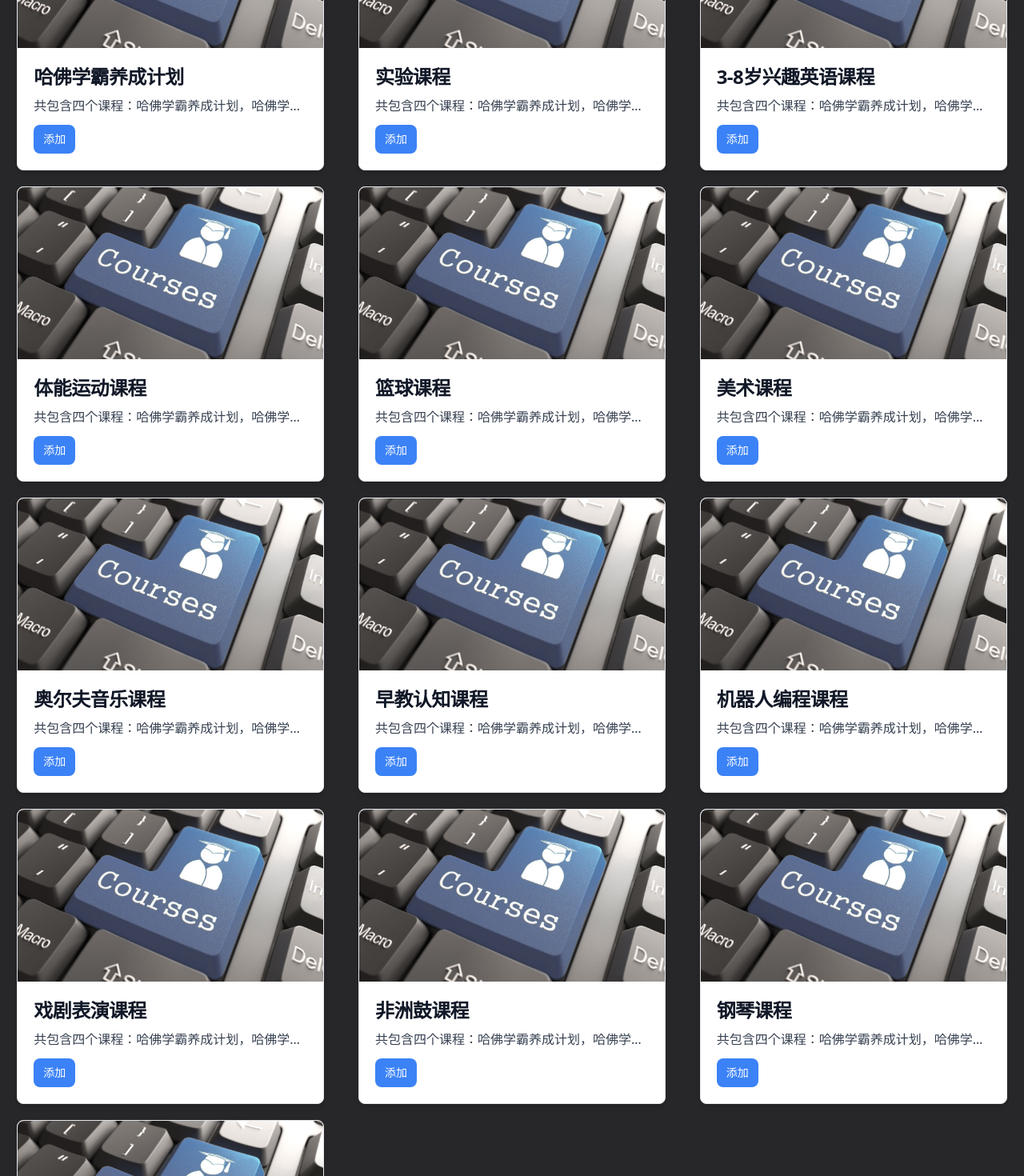
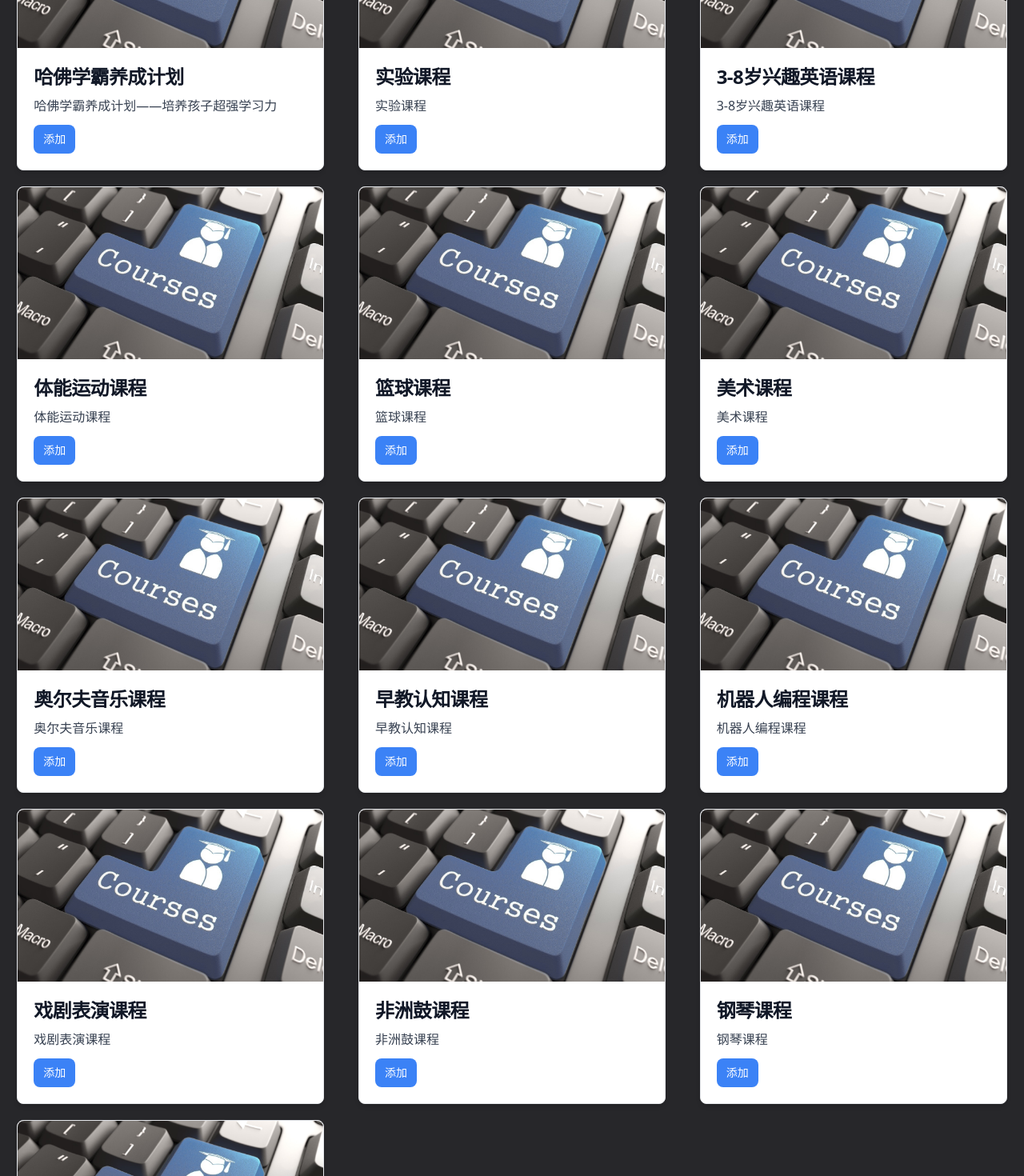
Before and after one commit to cuitaocrazy/supervision, a Next.js app in the folder web-site/simple-shopping/: page /test in a window 1280 px wide. Shown: the part 260-1730 px from the top of the page at 80% size. Built offline with nearby package versions, Linux system fonts and the light colour scheme; no server answers.

Commit message:
界面传值

```diff
--- a/web-site/simple-shopping/components/NavOrderBtn.tsx
+++ b/web-site/simple-shopping/components/NavOrderBtn.tsx
@@ -1,13 +1,16 @@
 import { FC } from 'react'
 import { useAppSelector } from '../app/hook'
-import { selectCount } from '../features/order-cart/counterSlice'
+import { selectCount, selectCarList } from '../features/order-cart/counterSlice'
 import { motion } from 'framer-motion'
-import { useRouter } from 'next/router'
+import Router from 'next/router'
 
 const NavOrderBtn: FC = () => {
   const count = useAppSelector(selectCount)
-  const router = useRouter()
-  return <button className="relative text-white" onClick={() => { router.push('/shoppingCarList') }}>
+  const carList = useAppSelector(selectCarList)
+  const CarListStr = carList.map((item) => {
+    return JSON.stringify(item)
+  })
+  return <button className="relative text-white" onClick={() => { Router.push({ pathname: '/shoppingCarList', query: { carList: CarListStr } }) }}>
   <svg xmlns="http://www.w3.org/2000/svg" className="w-6 h-6" fill="none" viewBox="0 0 24 24" stroke="currentColor">
     <path strokeLinecap="round" strokeLinejoin="round" strokeWidth="2" d="M3 3h2l.4 2M7 13h10l4-8H5.4M7 13L5.4 5M7 13l-2.293 2.293c-.63.63-.184 1.707.707 1.707H17m0 0a2 2 0 100 4 2 2 0 000-4zm-8 2a2 2 0 11-4 0 2 2 0 014 0z" />
   </svg>
--- a/web-site/simple-shopping/features/order-cart/counterSlice.ts
+++ b/web-site/simple-shopping/features/order-cart/counterSlice.ts
@@ -1,19 +1,38 @@
 import { createSlice, ReducersMapObject, Action, AnyAction } from '@reduxjs/toolkit'
+export type Order ={
+  USVOrgID?: string,
+  USVItemID?: string,
+  USVItemName?: string,
+  USVItemDesc?: string,
+  PayerRemark?: string,
+  TranAmt: number,
+  image:string
+}
 
 export const counterSlice = createSlice({
   name: 'orderCartItemCounter',
   initialState: {
     value: 0,
+    carList: [],
   },
   reducers: {
-    increment: (state) => {
+    increment: (state, { payload }) => {
       state.value += 1
+      state.carList.push(payload.payload)
     },
-    decrement: (state) => {
+    decrement: (state, { payload }) => {
       state.value -= 1
+      // for (let i = 0; i < state.carList.length; i++) {
+      //   if (state.carList.USVItemID === payload.payload.USVItemID) {
+      //     state.carList.splice(i, 1)
+      //     state.value -= 1
+      //     break
+      //   }
+      // }
     },
     clear: (state) => {
       state.value = 0
+      state.carList = []
     },
   },
 })
@@ -22,6 +41,8 @@ export const { increment, decrement, clear } = counterSlice.actions
 
 export const selectCount = (state: {[counterSlice.name]: ReturnType<typeof counterSlice.reducer>}) => state[counterSlice.name].value
 
+export const selectCarList = (state: {[counterSlice.name]: ReturnType<typeof counterSlice.reducer>}) => state[counterSlice.name].carList
+
 const appendReducer = <S, A extends Action = AnyAction>(reducerMap: ReducersMapObject<S, A>) => ({ ...reducerMap, [counterSlice.name]: counterSlice.reducer })
 
 export default appendReducer
--- a/web-site/simple-shopping/pages/shoppingCarList.tsx
+++ b/web-site/simple-shopping/pages/shoppingCarList.tsx
@@ -2,7 +2,7 @@ import type { NextPage } from 'next'
 import Layout from '@/components/layout'
 import ShoppingCar from '@/components/ShoppingCar'
 // import { useForm, SubmitHandler } from 'react-hook-form'
-import Router from 'next/router'
+import Router, { useRouter } from 'next/router'
 import { useState } from 'react'
 
 type Order ={
@@ -17,21 +17,18 @@ type Order ={
 
 const ShoppingCarList: NextPage = () => {
   const [chosenLesson, setChosenLesson] = useState<Order>({ TranAmt: 0, image: '' })
-
+  const router = useRouter()
+  const { carList } = router.query
   const onSubmit = () => {
     Router.push({
       pathname: '/qrCode',
       query: chosenLesson,
     })
   }
+  console.log('aaaaa')
+  console.log(carList)
+  const demoShoppingList : Order[] = carList.map((item: string) => { return JSON.parse(item) })
 
-  const demoShoppingList : Order[] = [
-    { USVOrgID: 'Edu1', USVItemID: 'Id1', USVItemName: '哈佛学霸养成计划——培养孩子超强学习力', USVItemDesc: '哈佛学霸养成计划——培养孩子超强学习力', TranAmt: 100, image: '102.jpeg' },
-    { USVOrgID: 'Edu1', USVItemID: 'Id1', USVItemName: '哈佛学霸养成计划——培养孩子超强学习力', USVItemDesc: '哈佛学霸养成计划——培养孩子超强学习力', TranAmt: 100, image: '102.jpeg' },
-    { USVOrgID: 'Edu1', USVItemID: 'Id1', USVItemName: '哈佛学霸养成计划——培养孩子超强学习力', USVItemDesc: '哈佛学霸养成计划——培养孩子超强学习力', TranAmt: 100, image: '102.jpeg' },
-    { USVOrgID: 'Edu1', USVItemID: 'Id1', USVItemName: '哈佛学霸养成计划——培养孩子超强学习力', USVItemDesc: '哈佛学霸养成计划——培养孩子超强学习力', TranAmt: 100, image: '102.jpeg' },
-    { USVOrgID: 'Edu1', USVItemID: 'Id1', USVItemName: '哈佛学霸养成计划——培养孩子超强学习力', USVItemDesc: '哈佛学霸养成计划——培养孩子超强学习力', TranAmt: 100, image: '102.jpeg' },
-  ]
   console.log(demoShoppingList)
 
   // 向后台发送要够买的课程数据
--- a/web-site/simple-shopping/pages/test.tsx
+++ b/web-site/simple-shopping/pages/test.tsx
@@ -3,39 +3,43 @@ import Layout from '@/components/layout'
 import Card from '@/components/Card'
 import { useAppDispatch } from '@/app/hook'
 import { increment } from '@/features/order-cart/counterSlice'
+// import type Order from '@/interface'
+type Order ={
+  USVOrgID?: string,
+  USVItemID?: string,
+  USVItemName?: string,
+  USVItemDesc?: string,
+  PayerRemark?: string,
+  TranAmt: number,
+  image:string
+}
 
 const Test: NextPage = () => {
   const dispatch = useAppDispatch()
+
+  const demoOrder : Order[] = [
+    { USVOrgID: 'Edu1', USVItemID: 'Id1', USVItemName: '哈佛学霸养成计划', USVItemDesc: '哈佛学霸养成计划——培养孩子超强学习力', TranAmt: 100, image: '1.jpeg' },
+    { USVOrgID: 'Edu1', USVItemID: 'Id2', USVItemName: '实验课程', USVItemDesc: '实验课程', TranAmt: 100, image: '1.jpeg' },
+    { USVOrgID: 'Edu1', USVItemID: 'Id3', USVItemName: '3-8岁兴趣英语课程', USVItemDesc: '3-8岁兴趣英语课程', TranAmt: 100, image: '1.jpeg' },
+    { USVOrgID: 'Edu1', USVItemID: 'Id4', USVItemName: '体能运动课程', USVItemDesc: '体能运动课程', TranAmt: 100, image: '1.jpeg' },
+    { USVOrgID: 'Edu1', USVItemID: 'Id5', USVItemName: '篮球课程', USVItemDesc: '篮球课程', TranAmt: 100, image: '1.jpeg' },
+    { USVOrgID: 'Edu1', USVItemID: 'Id6', USVItemName: '美术课程', USVItemDesc: '美术课程', TranAmt: 100, image: '1.jpeg' },
+    { USVOrgID: 'Edu1', USVItemID: 'Id7', USVItemName: '奥尔夫音乐课程', USVItemDesc: '奥尔夫音乐课程', TranAmt: 100, image: '1.jpeg' },
+    { USVOrgID: 'Edu1', USVItemID: 'Id8', USVItemName: '早教认知课程', USVItemDesc: '早教认知课程', TranAmt: 100, image: '1.jpeg' },
+    { USVOrgID: 'Edu1', USVItemID: 'Id9', USVItemName: '机器人编程课程', USVItemDesc: '机器人编程课程', TranAmt: 100, image: '1.jpeg' },
+    { USVOrgID: 'Edu1', USVItemID: 'Id10', USVItemName: '戏剧表演课程', USVItemDesc: '戏剧表演课程', TranAmt: 100, image: '1.jpeg' },
+    { USVOrgID: 'Edu1', USVItemID: 'Id11', USVItemName: '非洲鼓课程', USVItemDesc: '非洲鼓课程', TranAmt: 100, image: '1.jpeg' },
+    { USVOrgID: 'Edu1', USVItemID: 'Id12', USVItemName: '钢琴课程', USVItemDesc: '钢琴课程', TranAmt: 100, image: '1.jpeg' },
+    { USVOrgID: 'Edu1', USVItemID: 'Id13', USVItemName: '古筝课程', USVItemDesc: '古筝课程', TranAmt: 100, image: '1.jpeg' },
+  ]
+
   return <Layout title="测试">
     <div className="grid col-span-4 py-6 m-auto xl:grid-cols-3 lg:grid-cols-2 max-w-7xl">
-      <Card key="123" image="1.jpeg" title="哈佛学霸养成计划" descript="共包含四个课程：哈佛学霸养成计划，哈佛学霸学习力之道，哈佛学霸学习力之术，哈佛学霸的学科启蒙应试宝典" amt={1} onAdd={ () => dispatch(increment())}/>
-      <Card key="123" image="1.jpeg" title="实验课程" descript="共包含四个课程：哈佛学霸养成计划，哈佛学霸学习力之道，哈佛学霸学习力之术，哈佛学霸的学科启蒙应试宝典" amt={1} onAdd={ () => dispatch(increment())}/>
-      <Card key="123" image="1.jpeg" title="3-8岁兴趣英语课程" descript="共包含四个课程：哈佛学霸养成计划，哈佛学霸学习力之道，哈佛学霸学习力之术，哈佛学霸的学科启蒙应试宝典" amt={1} onAdd={ () => dispatch(increment())}/>
-      <Card key="123" image="1.jpeg" title="体能运动课程" descript="共包含四个课程：哈佛学霸养成计划，哈佛学霸学习力之道，哈佛学霸学习力之术，哈佛学霸的学科启蒙应试宝典" amt={1} onAdd={ () => dispatch(increment())}/>
-      <Card key="123" image="1.jpeg" title="篮球课程" descript="共包含四个课程：哈佛学霸养成计划，哈佛学霸学习力之道，哈佛学霸学习力之术，哈佛学霸的学科启蒙应试宝典" amt={1} onAdd={ () => dispatch(increment())}/>
-      <Card key="123" image="1.jpeg" title="美术课程" descript="共包含四个课程：哈佛学霸养成计划，哈佛学霸学习力之道，哈佛学霸学习力之术，哈佛学霸的学科启蒙应试宝典" amt={1} onAdd={ () => dispatch(increment())}/>
-      <Card key="123" image="1.jpeg" title="奥尔夫音乐课程" descript="共包含四个课程：哈佛学霸养成计划，哈佛学霸学习力之道，哈佛学霸学习力之术，哈佛学霸的学科启蒙应试宝典" amt={1} onAdd={ () => dispatch(increment())}/>
-      <Card key="123" image="1.jpeg" title="早教认知课程" descript="共包含四个课程：哈佛学霸养成计划，哈佛学霸学习力之道，哈佛学霸学习力之术，哈佛学霸的学科启蒙应试宝典" amt={1} onAdd={ () => dispatch(increment())}/>
-      <Card key="123" image="1.jpeg" title="机器人编程课程" descript="共包含四个课程：哈佛学霸养成计划，哈佛学霸学习力之道，哈佛学霸学习力之术，哈佛学霸的学科启蒙应试宝典" amt={1} onAdd={ () => dispatch(increment())}/>
-      <Card key="123" image="1.jpeg" title="戏剧表演课程" descript="共包含四个课程：哈佛学霸养成计划，哈佛学霸学习力之道，哈佛学霸学习力之术，哈佛学霸的学科启蒙应试宝典" amt={1} onAdd={ () => dispatch(increment())}/>
-      <Card key="123" image="1.jpeg" title="非洲鼓课程" descript="共包含四个课程：哈佛学霸养成计划，哈佛学霸学习力之道，哈佛学霸学习力之术，哈佛学霸的学科启蒙应试宝典" amt={1} onAdd={ () => dispatch(increment())}/>
-      <Card key="123" image="1.jpeg" title="钢琴课程" descript="共包含四个课程：哈佛学霸养成计划，哈佛学霸学习力之道，哈佛学霸学习力之术，哈佛学霸的学科启蒙应试宝典" amt={1} onAdd={ () => dispatch(increment())}/>
-      <Card key="123" image="1.jpeg" title="古筝课程" descript="共包含四个课程：哈佛学霸养成计划，哈佛学霸学习力之道，哈佛学霸学习力之术，哈佛学霸的学科启蒙应试宝典" amt={1} onAdd={ () => dispatch(increment())}/>
+      {demoOrder.map((item, index) => {
+        return <Card key={index} image={item.image} title={item.USVItemName || ''} descript={item.USVItemDesc || ''} amt={item.TranAmt} onAdd={ () => dispatch(increment({ payload: item }))}/>
+      })}
     </div>
   </Layout>
 }
 
-fetch('http://localhost:3000/Subscribe', {
-  method: 'POST',
-  body: JSON.stringify({
-    SubscribeID: '333',
-    body: '444',
-    USVItemDesc: '555',
-  }),
-  headers: {
-    'Content-type': 'application/json;charset=UTF-8',
-  },
-})
-  .then((response) => response.json())
-  .then((json) => console.log(json))
 export default Test
--- a/web-site/simple-shopping/tsconfig.json
+++ b/web-site/simple-shopping/tsconfig.json
@@ -22,6 +22,9 @@
       "@/components/*": [
         "components/*"
       ],
+      "@/types/*": [
+        "types/*"
+      ],
       "@/pages/*": [
         "pages/*"
       ],
@@ -33,7 +36,7 @@
       ],
       "@/styles/*": [
         "styles/*"
-      ]
+      ],
     },
     "incremental": true
   },
```
Also changed, not shown: web-site/simple-shopping/pages/qrCode.tsx (+20 -7 lines), web-site/simple-shopping/types/API.d.ts (added, +9 -0 lines), 1 other file (tests, documents, lock files or other folders).
